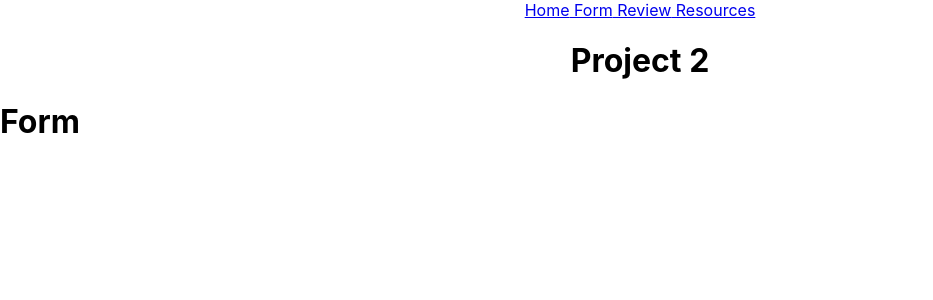
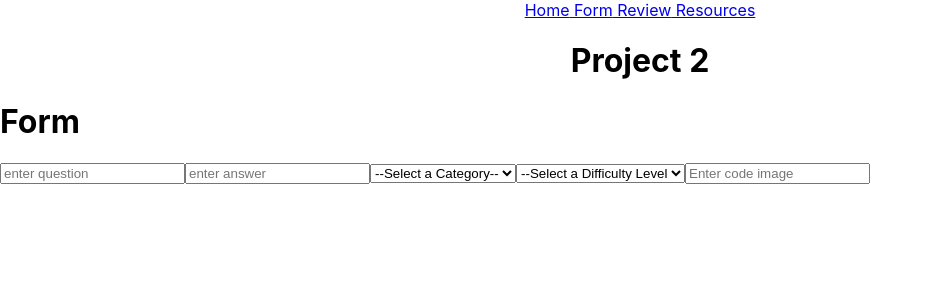
Before and after one commit to CooleyWC/project-phase-2, a React (Create React App) app in the folder my-app/: page /question/new in a window 1280 px wide. Shown: the top 300 px of the page, without its empty margins (0-933 px from the left). Built offline with nearby package versions, Linux system fonts and the light colour scheme; data requests are answered from the project's data file.

Commit message:
built form

```diff
--- a/my-app/src/Form.js
+++ b/my-app/src/Form.js
@@ -1,10 +1,52 @@
-import React from 'react';
-import NavBar from './NavBar';
+import React, {useState} from 'react';
+import { useOutletContext } from 'react-router-dom';
+
+
+const initialState = {
+    "title": "",
+    "answer": "",
+    "category": "",
+    "difficulty": "",
+    "code": "./logo192.png",
+    "review": false
+}
 
 const Form = () => {
+    const {questionData} = useOutletContext();
+
+    const [formData, setFormData] = useState(initialState);
+    const [titleInput, setTitleInput] = useState('');
+    const [answerInput, setAnswerInput] = useState('');
+    const [categorySelect, setCategorySelect] = useState('');
+    const [difficultySelect, setDifficultySelect] = useState('');
+    const [imageInput, setImageInput] = useState('');
+
+
     return (
         <div>
             <h1>Form</h1>
+            <form>
+                <input type='text' placeholder='enter question' value={titleInput} onChange={(e)=>{setTitleInput(e.target.value)}}/>
+                <input type='text' placeholder='enter answer' value={answerInput} onChange={(e)=>{setAnswerInput(e.target.value)}}/>
+                <label>
+                    <select value={categorySelect} onChange={(e)=>setCategorySelect(e.target.value)}>
+                        <option value=''>--Select a Category--</option>
+                        <option value='jsx'>JSX</option>
+                        <option value='components-props'>Components-Props</option>
+                        <option value='state'>State</option>
+                        <option value='router'>Router</option>
+                    </select>
+                </label>
+                <label>
+                    <select  value={difficultySelect} onChange={(e)=>{setDifficultySelect(e.target.value)}}>
+                        <option value=''>--Select a Difficulty Level</option>
+                        <option value='easy'>Easy</option>
+                        <option value='medium'>Medium</option>
+                        <option value='advanced'>Advanced</option>
+                    </select>
+                </label>
+                <input type='text' placeholder='Enter code image' value={imageInput} onChange={(e)=>{setImageInput(e.target.value)}}/>
+            </form>
         </div>
     );
 };
--- a/my-app/src/QuestionList.js
+++ b/my-app/src/QuestionList.js
@@ -24,7 +24,7 @@ const QuestionList = () => {
 
     const handleDifficultyFilter = (e)=>{
         setDifficultyFilter(e.target.value);
-        console.log(difficultyFilter)
+        // console.log(difficultyFilter)
     }
 
 
@@ -45,7 +45,7 @@ const QuestionList = () => {
         return question.title.toLowerCase().includes(search.toLowerCase())
     })
 
-    console.log(filteredSearch)
+    // console.log(filteredSearch)
 
     const questionListings = filteredSearch.map((question)=>{
         return <QuestionCard
```
